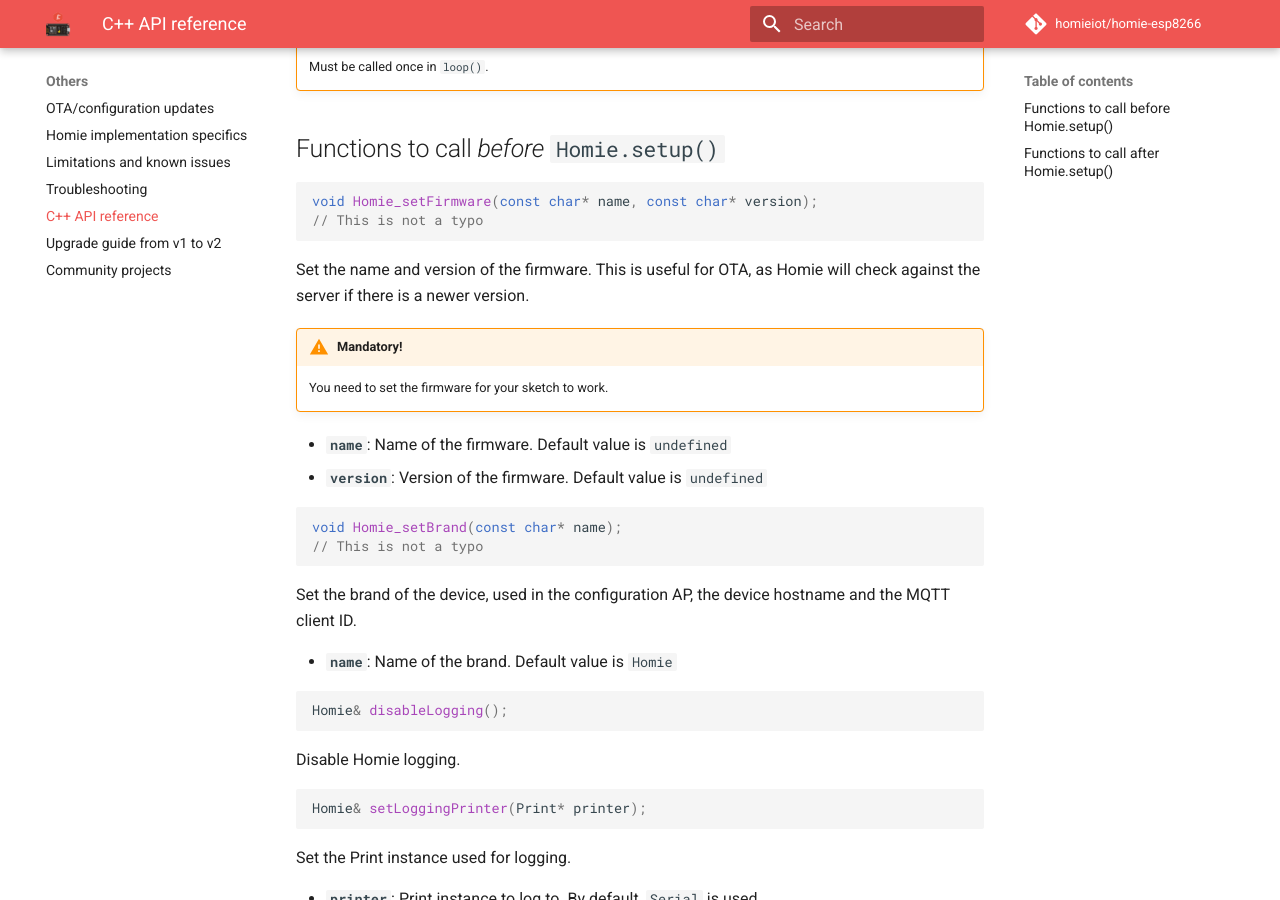
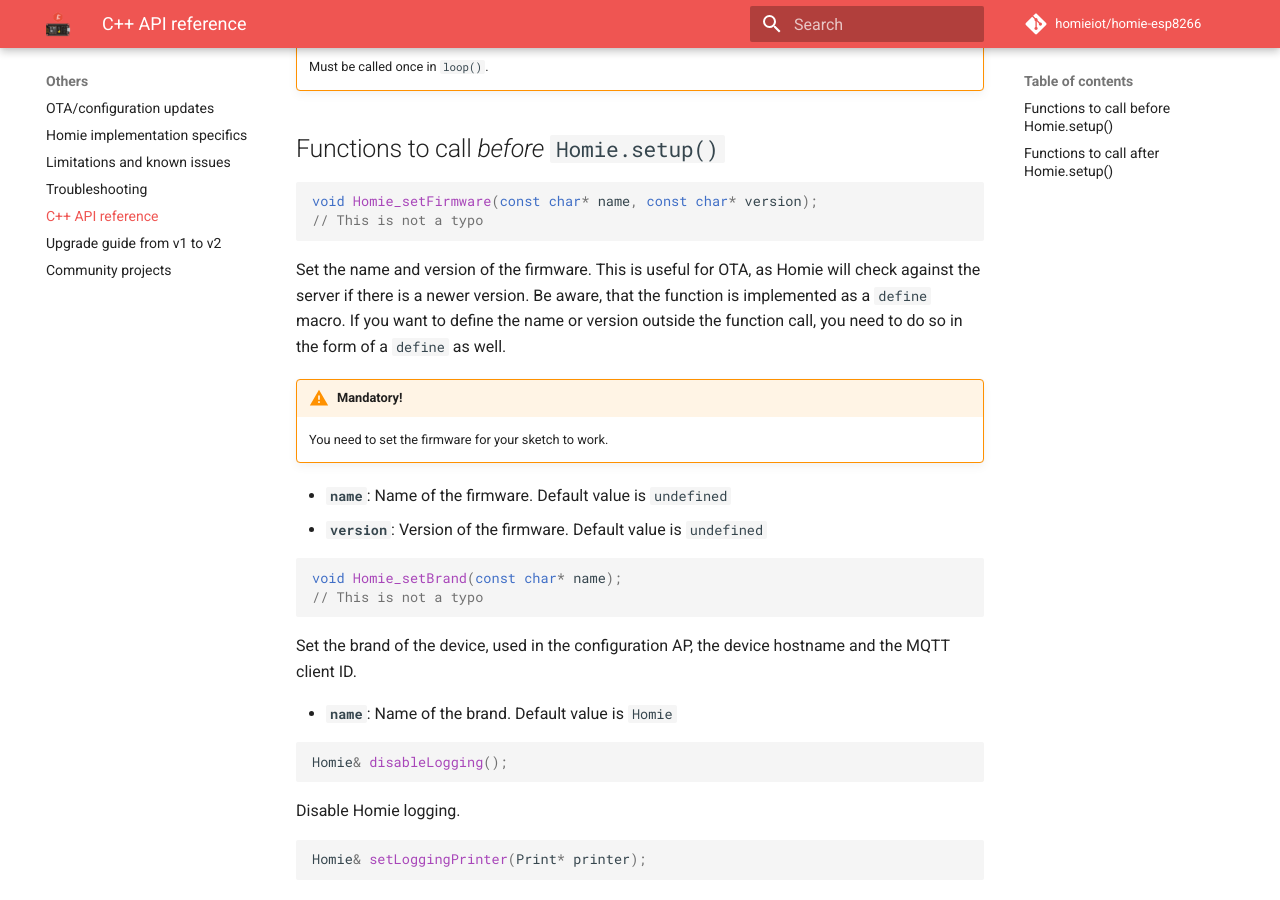
Before and after one commit to homieiot/homie-esp8266, an MkDocs documentation site: the page built from docs/others/cpp-api-reference.md, in a window 1280 px wide and 900 px high, scrolled down 569 px. Built offline with MkDocs 1.6.1 and Material for MkDocs 9.7.7, drawn with Linux system fonts in a browser that asks for light colours; comment, search, counter and statistics services are not loaded; old or Windows-style settings are respelled for this version of MkDocs.

Commit message:
Hint the use of a macro for fw version number (#484)
* Hint the use of a macro for fw version number

* Update cpp-api-reference.md

````diff
--- a/docs/others/cpp-api-reference.md
+++ b/docs/others/cpp-api-reference.md
@@ -27,7 +27,10 @@ void Homie_setFirmware(const char* name, const char* version);
 // This is not a typo
 ```
 
-Set the name and version of the firmware. This is useful for OTA, as Homie will check against the server if there is a newer version.
+Set the name and version of the firmware.
+This is useful for OTA, as Homie will check against the server if there is a newer version.
+Be aware, that the function is implemented as a `define` macro.
+If you want to define the name or version outside the function call, you need to do so in the form of a `define` as well.
 
 !!! warning "Mandatory!"
     You need to set the firmware for your sketch to work.
````
Also changed, not shown: 1 other file.
